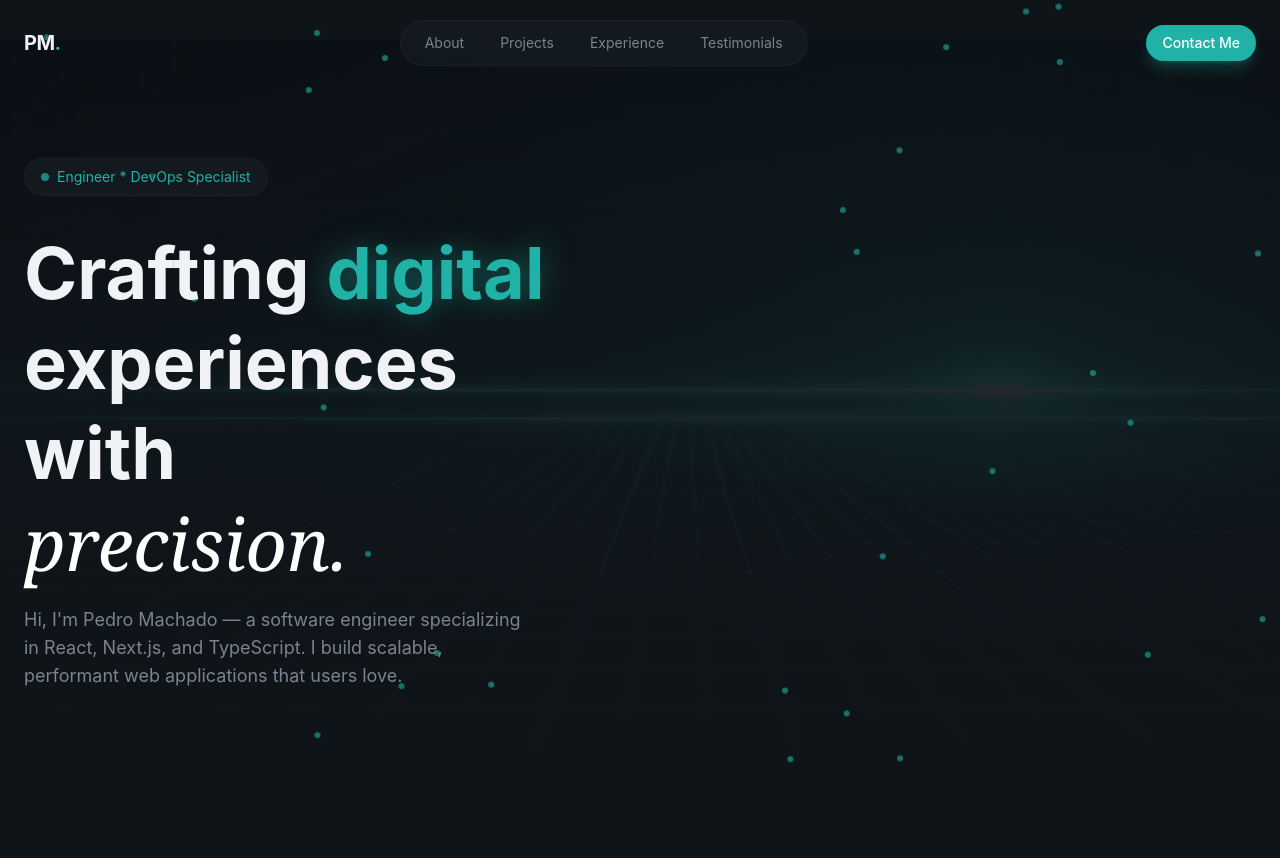
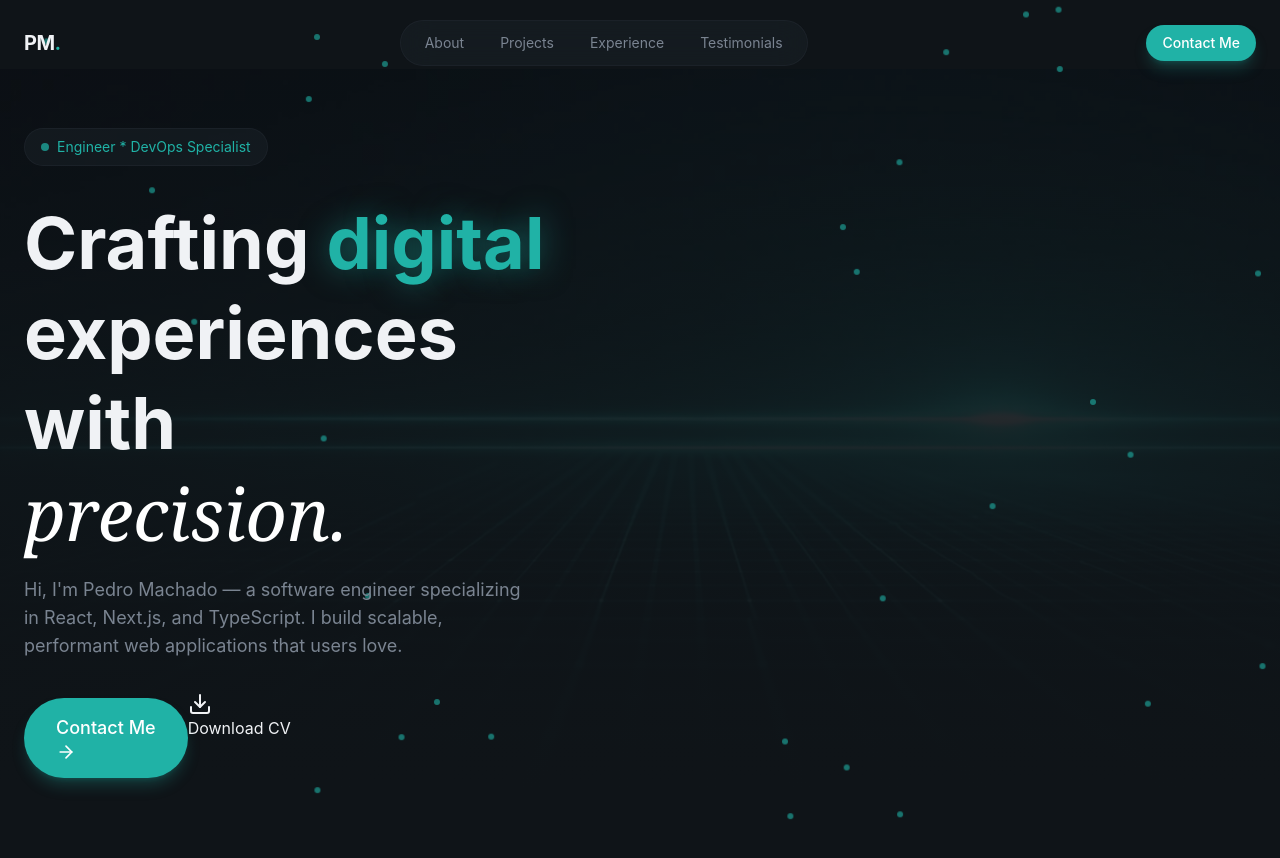
Before and after one commit to Ridzzz0Alam/dev_personal_project, a React (Vite) app: page / in a window 1280 px wide. Before the commit the page ends 800 px from the top, so only its background shows below. Built offline with nearby package versions, Linux system fonts and the light colour scheme.

Commit message:
added hero section

```diff
--- a/src/sections/Hero.jsx
+++ b/src/sections/Hero.jsx
@@ -1,3 +1,7 @@
+
+import { ArrowRight, Download } from "lucide-react";
+import { Button } from "../components/Button";
+
 export const Hero = () =>{
     return (
         <section className="relative min-h-screen flex items-center overflow-hidden">
@@ -57,6 +61,38 @@ export const Hero = () =>{
                                 applications that users love.
                             </p>
                         </div>
+
+                        {/* CTAs */}
+                        <div>
+                            <Button size="lg">
+                                Contact Me <ArrowRight className="w-5 h-5"/>
+                            </Button>
+                            <button>
+                                {/* Animated SVG Border */}
+                            <svg
+                                className="absolute left-0 top-0 w-full h-full pointer-events-none download-cv-border"
+                                viewBox="0 0 200 60"
+                                preserveAspectRatio="none"
+                                style={{ overflow: "visible" }}
+                            >
+                                <path
+                                    d="M 30,1 A 29,29 0 0 0 1,30 L 1,30 A 29,29 0 0 0 30,59 L 170,59 A 29,29 0 0 0 199,30 L 199,30 A 29,29 0 0 0 170,1 Z"
+                                    fill="none"
+                                    stroke="var(--color-primary)"
+                                    strokeWidth="2"
+                                    strokeDasharray="400 550"
+                                    strokeDashoffset="400"
+                                    strokeLinecap="round"
+                                    strokeLinejoin="round"
+                                    className="animated-border-path"
+                                    />
+                                </svg>
+                                <span>
+                                    <Download/>
+                                    Download CV
+                                    </span>
+                            </button>
+                        </div>
                     </div>
                     {/* Right Column - Text Content */}
                 </div>
```
